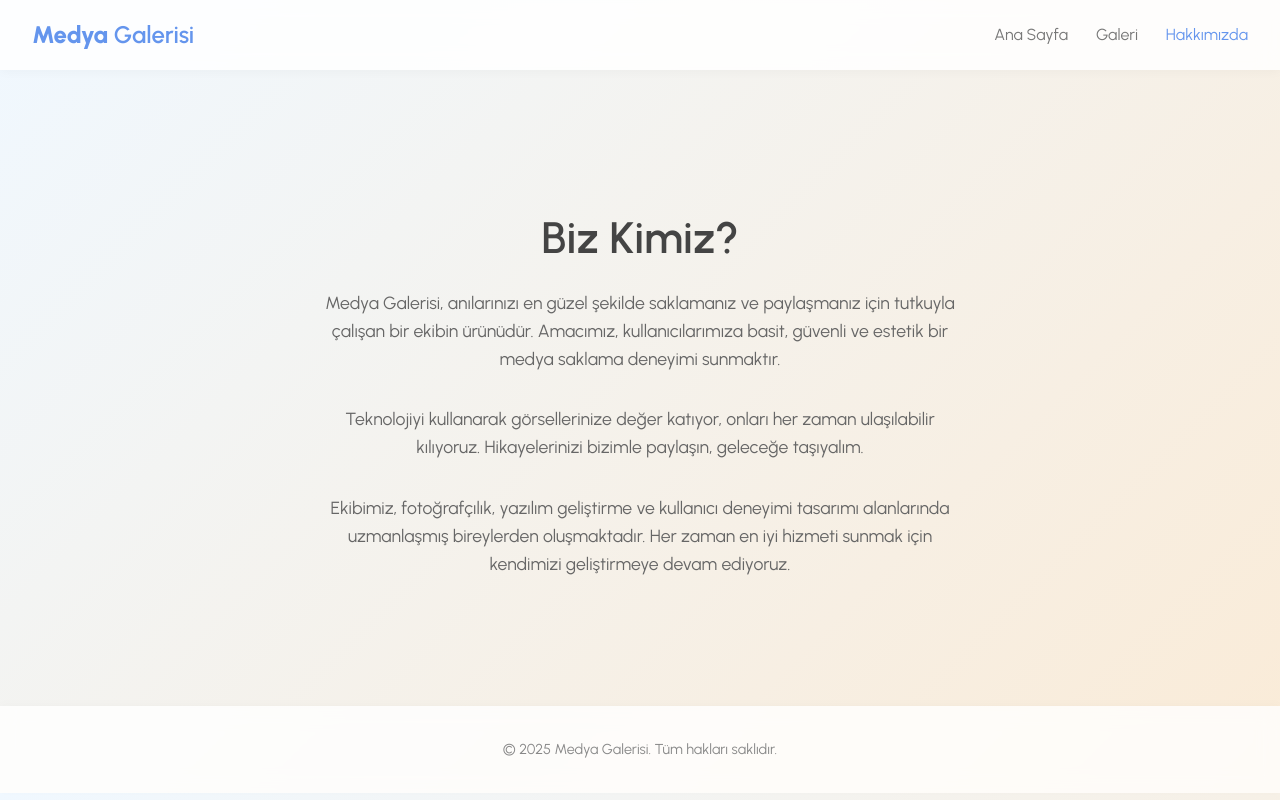
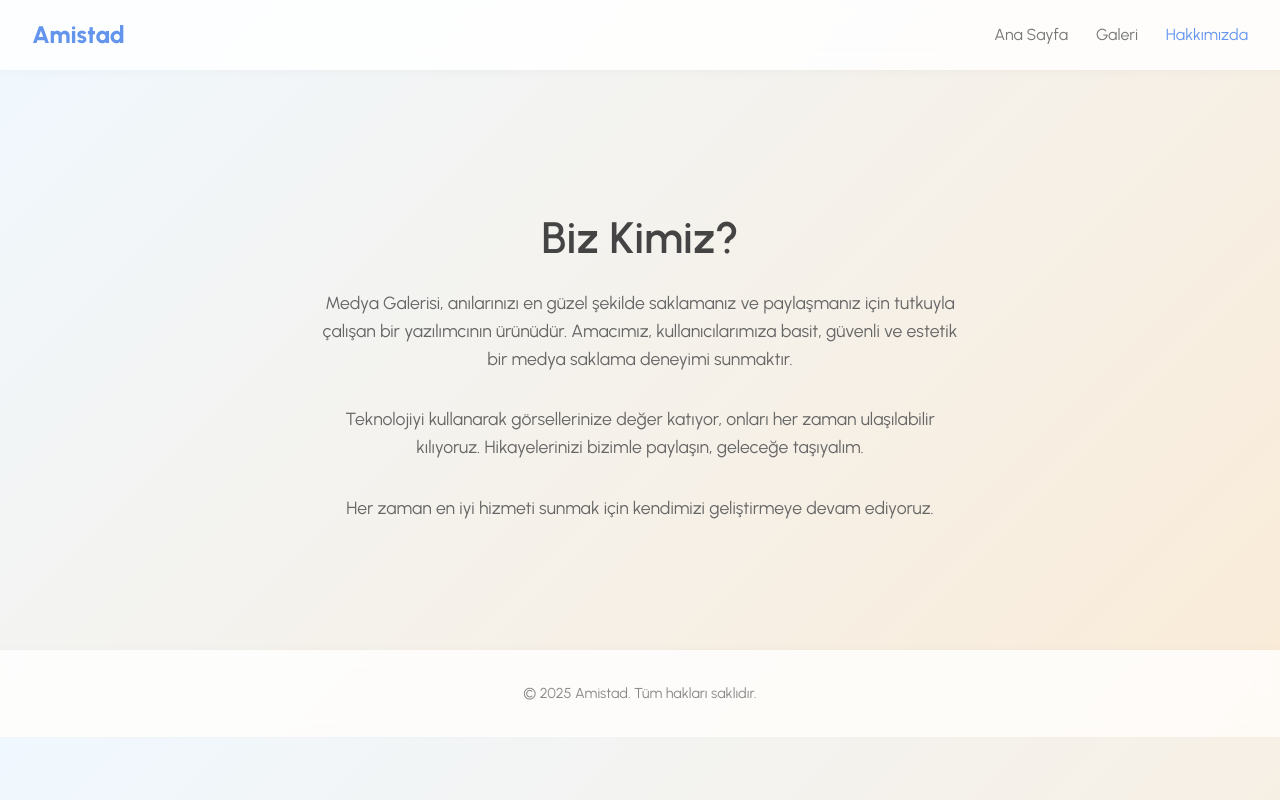
Before and after one commit to kaantoktas/Amistad, a website: page hakkimda.html in a window 1280 px wide. Drawn offline with Linux system fonts and the light colour scheme.

Commit message:
Update hakkimda.html

```diff
--- a/hakkimda.html
+++ b/hakkimda.html
@@ -3,7 +3,7 @@
   <head>
     <meta charset="UTF-8" />
     <meta name="viewport" content="width=device-width, initial-scale=1.0" />
-    <title>Hakkımızda | Medya Galerisi</title>
+    <title>Hakkımızda | Amistad</title>
     <link rel="stylesheet" href="style.css" />
     <link
       href="https://fonts.googleapis.com/css2?family=Urbanist:wght@400;600;800&display=swap"
@@ -12,7 +12,7 @@
   </head>
   <body>
     <header>
-      <div class="logo"><strong>Medya</strong> Galerisi</div>
+      <div class="logo"><strong>Amistad</strong></div>
       <nav>
         <a href="index.html">Ana Sayfa</a>
         <a href="gallery.html">Galeri</a>
@@ -24,7 +24,7 @@
       <h1>Biz Kimiz?</h1>
       <p>
         Medya Galerisi, anılarınızı en güzel şekilde saklamanız ve paylaşmanız
-        için tutkuyla çalışan bir ekibin ürünüdür. Amacımız, kullanıcılarımıza
+        için tutkuyla çalışan bir yazılımcının ürünüdür. Amacımız, kullanıcılarımıza
         basit, güvenli ve estetik bir medya saklama deneyimi sunmaktır.
       </p>
       <p>
@@ -33,12 +33,10 @@
         taşıyalım.
       </p>
       <p>
-        Ekibimiz, fotoğrafçılık, yazılım geliştirme ve kullanıcı deneyimi
-        tasarımı alanlarında uzmanlaşmış bireylerden oluşmaktadır. Her zaman en
-        iyi hizmeti sunmak için kendimizi geliştirmeye devam ediyoruz.
+        Her zaman en iyi hizmeti sunmak için kendimizi geliştirmeye devam ediyoruz.
       </p>
     </section>
 
-    <footer>&copy; 2025 Medya Galerisi. Tüm hakları saklıdır.</footer>
+    <footer>&copy; 2025 Amistad. Tüm hakları saklıdır.</footer>
   </body>
 </html>
```
